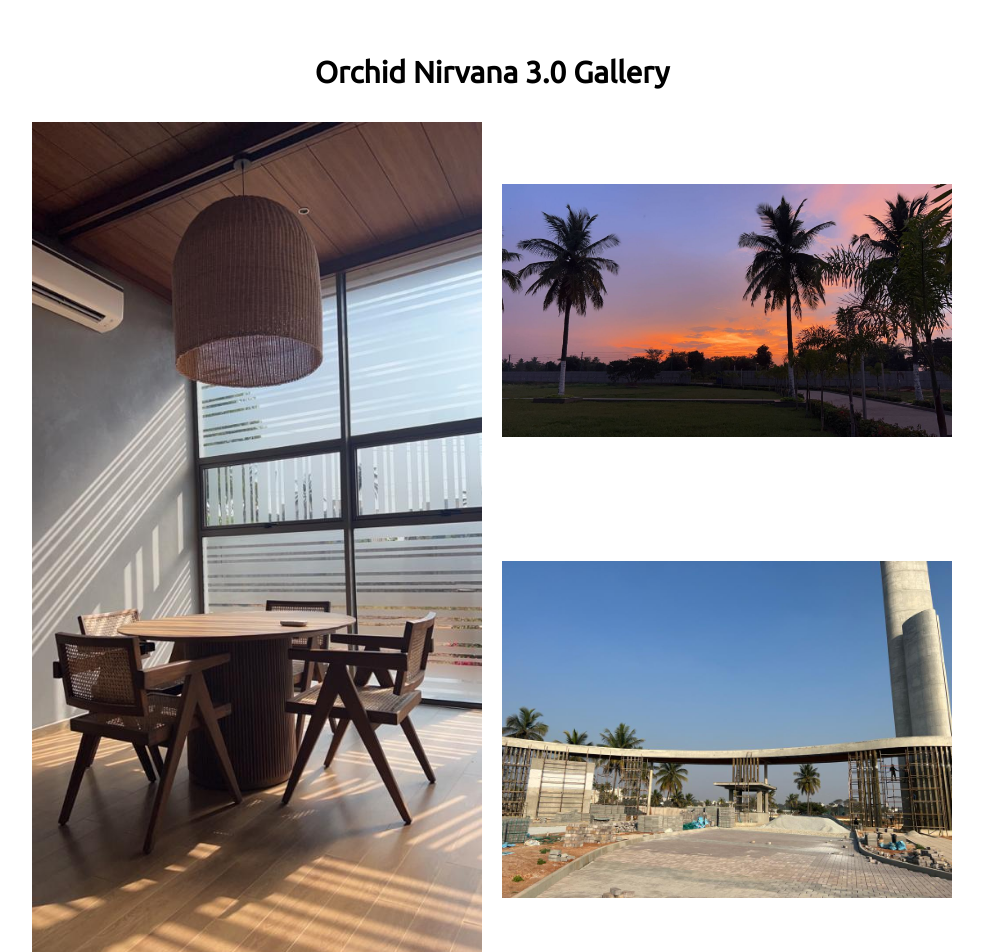
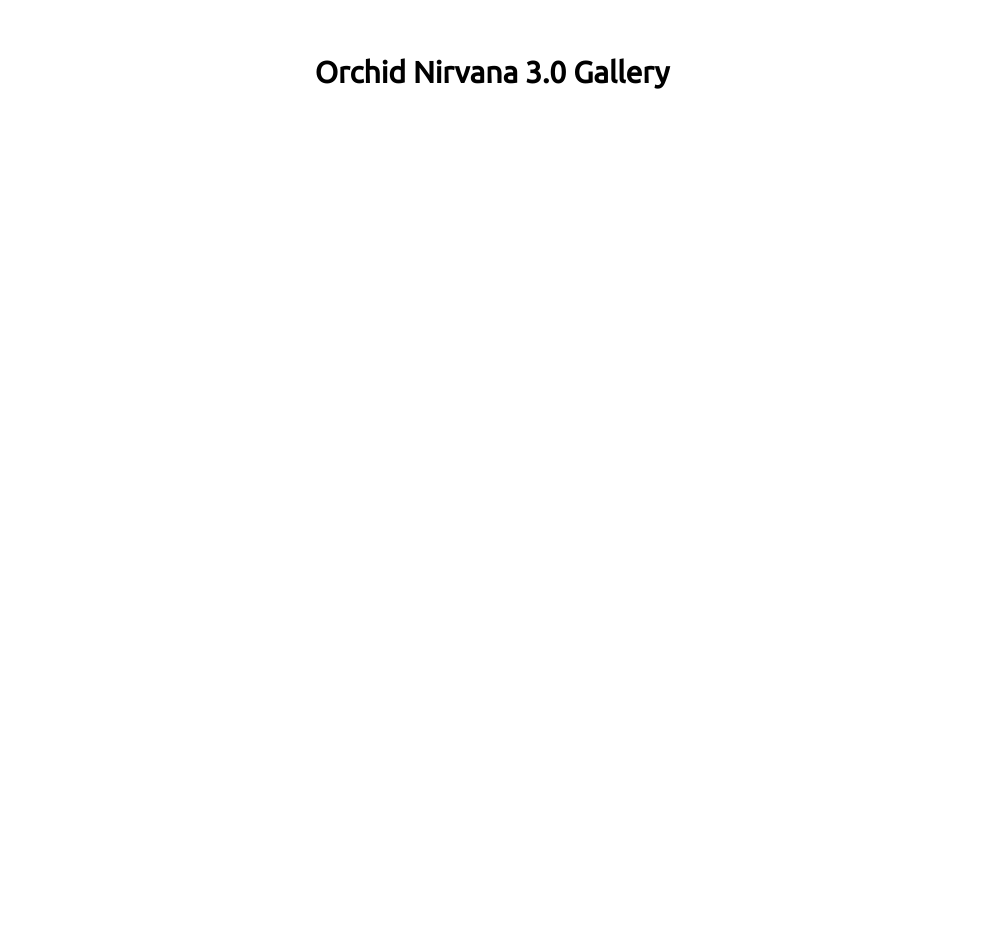
Before and after one commit to muhammedhashimcp/Orchid-Static, a React (Create React App) app: page / in a window 1280 px wide. Shown: the part 5080-6032 px from the top of the page, without its empty margins (148-1131 px from the left). Built offline with nearby package versions, Linux system fonts and the light colour scheme.

Commit message:
Image Animation added

```diff
--- a/src/Components/Pages/Gallery/Gallery.jsx
+++ b/src/Components/Pages/Gallery/Gallery.jsx
@@ -1,6 +1,6 @@
 import React from "react";
-import flat from "../../../images/flat.avif";
-import floor from "../../../images/floor.jpg";
+import AOS from "aos";
+import "aos/dist/aos.css";
 import newOne from "../../../images/new1.jpeg";
 import newTwo from "../../../images/new2.jpeg";
 import newThree from "../../../images/new3.jpeg";
@@ -15,15 +15,18 @@ const Gallery = () => {
       </div>
       <div className=" flex justify-center flex-wrap gap-5 m-8">
         <div>
-          <img src={newOne} height="4000px" width="450px" />
+          <img src={newOne} height="4000px" width="450px" data-aos="fade-right"
+              data-aos-duration="3000"/>
         </div>
 
-        <div className="flex flex-col justify-around">
+        <div className="flex flex-col justify-around" >
           <div>
-            <img src={newTwo} height="4500px" width="450px" />
+            <img src={newTwo} height="4500px" width="450px" data-aos="fade-left"
+              data-aos-duration="3000"/>
           </div>
           <div>
-            <img src={newThree} height="4000px" width="450px" />
+            <img src={newThree} height="4000px" width="450px" data-aos="fade-left"
+              data-aos-duration="3000"/>
           </div>
         </div>
       </div>
```
